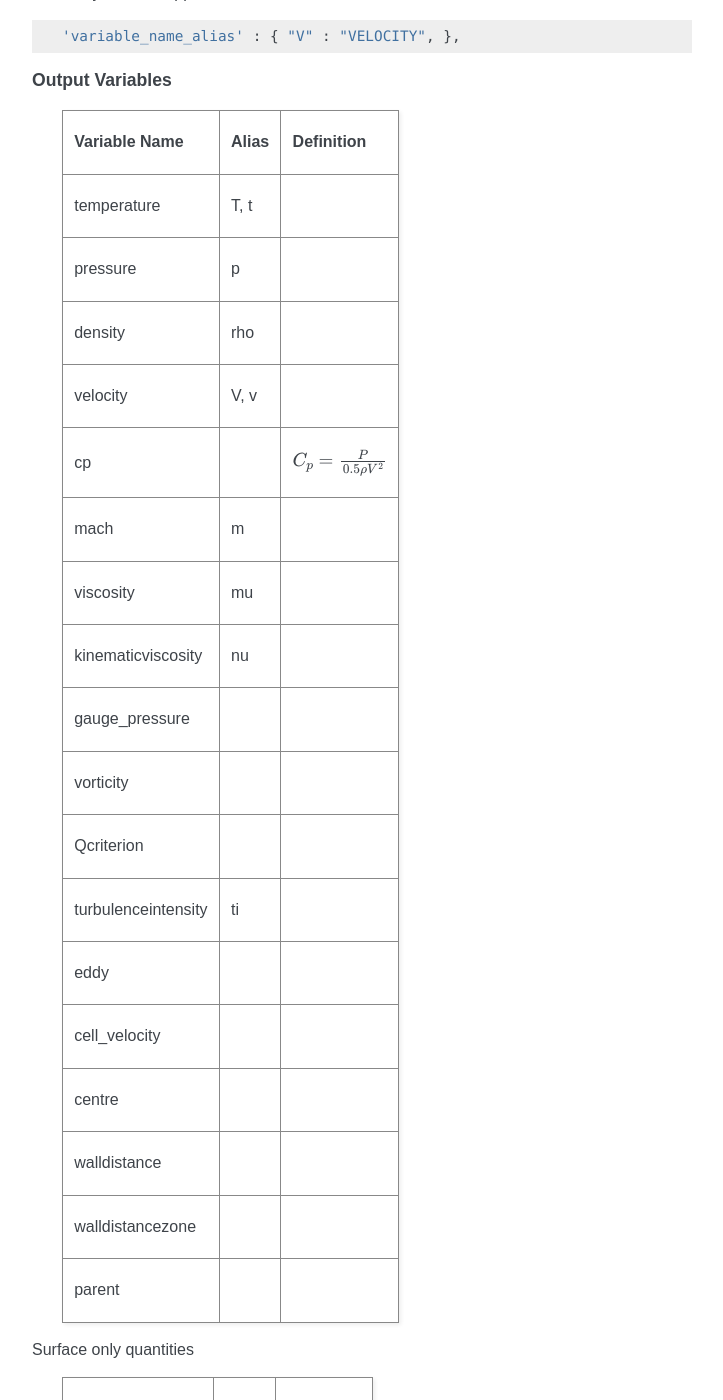
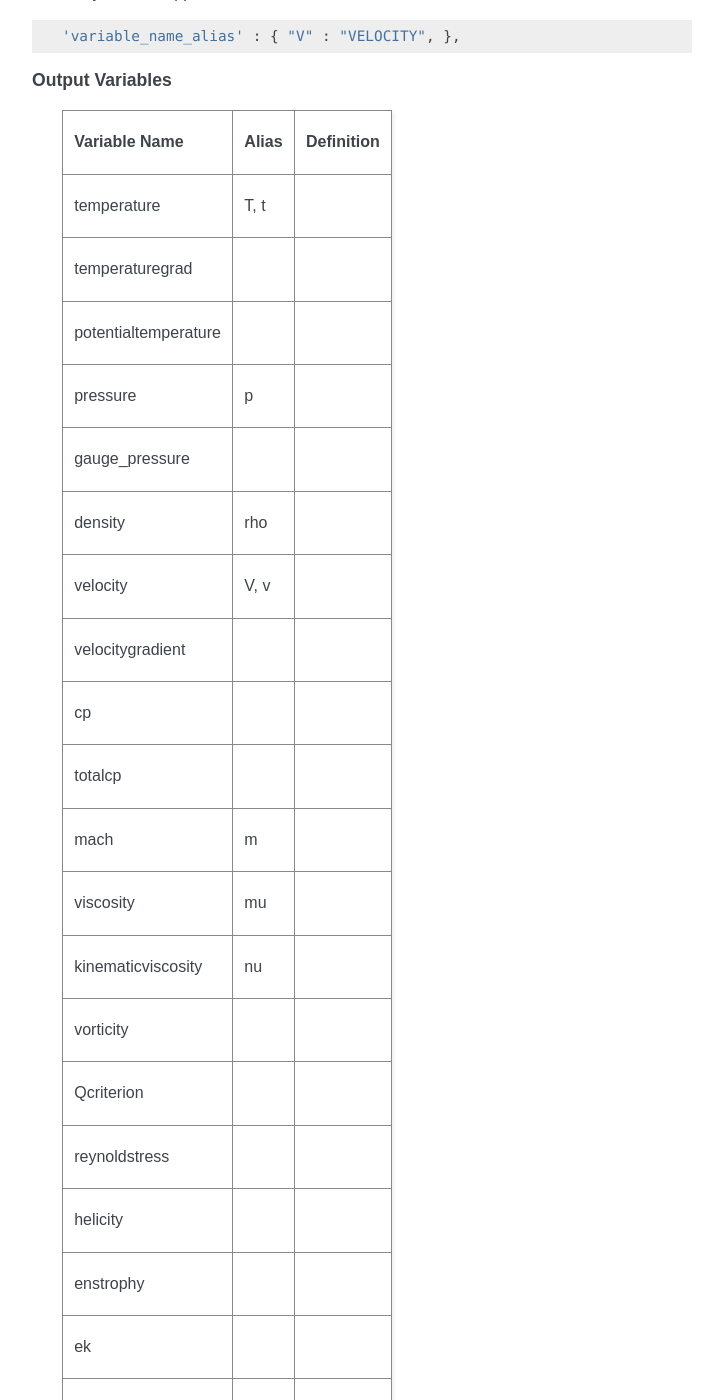
Before and after one commit to zCFD/zCFDguide, a Sphinx documentation site: the page built from docs/source/control-dict.rst, in a window 1280 px wide and 1400 px high, scrolled down 18941 px. Shown: the whole window, without its empty margins (388-1111 px from the left). Built offline with Sphinx 7.4.7, drawn with Linux system fonts in a browser that asks for light colours; some of the changed text lies outside the part shown.

Commit message:
Updated output variables

```diff
--- a/docs/source/control-dict.rst
+++ b/docs/source/control-dict.rst
@@ -1044,23 +1044,31 @@ If downstream processes need variables named using a specific convention a namin
     Variable Name         Alias                 Definition
    ===================== ===================== ==================================
     temperature           T, t
+    temperaturegrad
+    potentialtemperature
     pressure              p
+    gauge_pressure
     density               rho
     velocity              V, v
-    cp                                          :math:`C_p=\frac{P}{0.5\rho V^2}`
+    velocitygradient
+    cp
+    totalcp
     mach                  m
     viscosity             mu
     kinematicviscosity    nu
-    gauge_pressure
     vorticity
     Qcriterion
+    reynoldstress
+    helicity
+    enstrophy
+    ek
+    lesregion
     turbulenceintensity   ti
     eddy
     cell_velocity
+    cell_zone
     centre
     walldistance
-    walldistancezone
-    parent
    ===================== ===================== ==================================
 
   Surface only quantities
```
Also changed, not shown: other parts of docs/source/control-dict.rst (+4 -0 lines).
